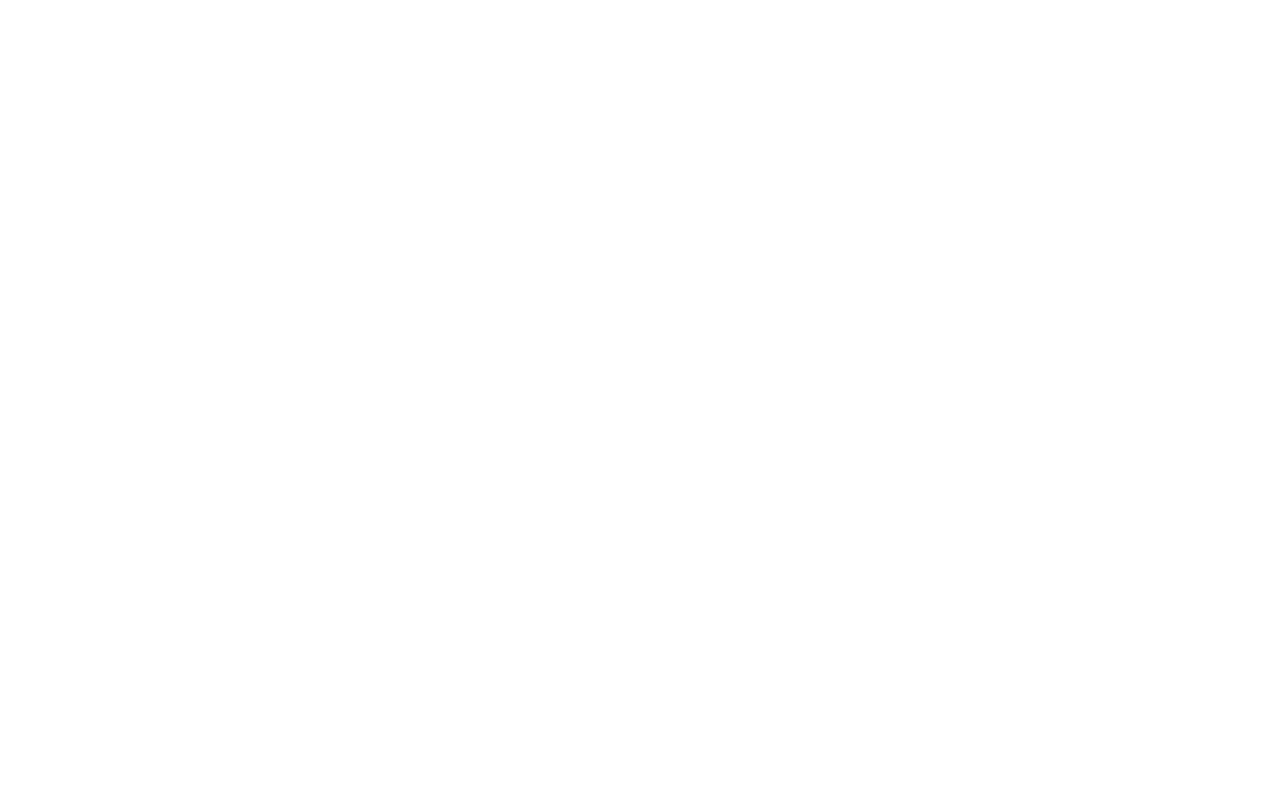
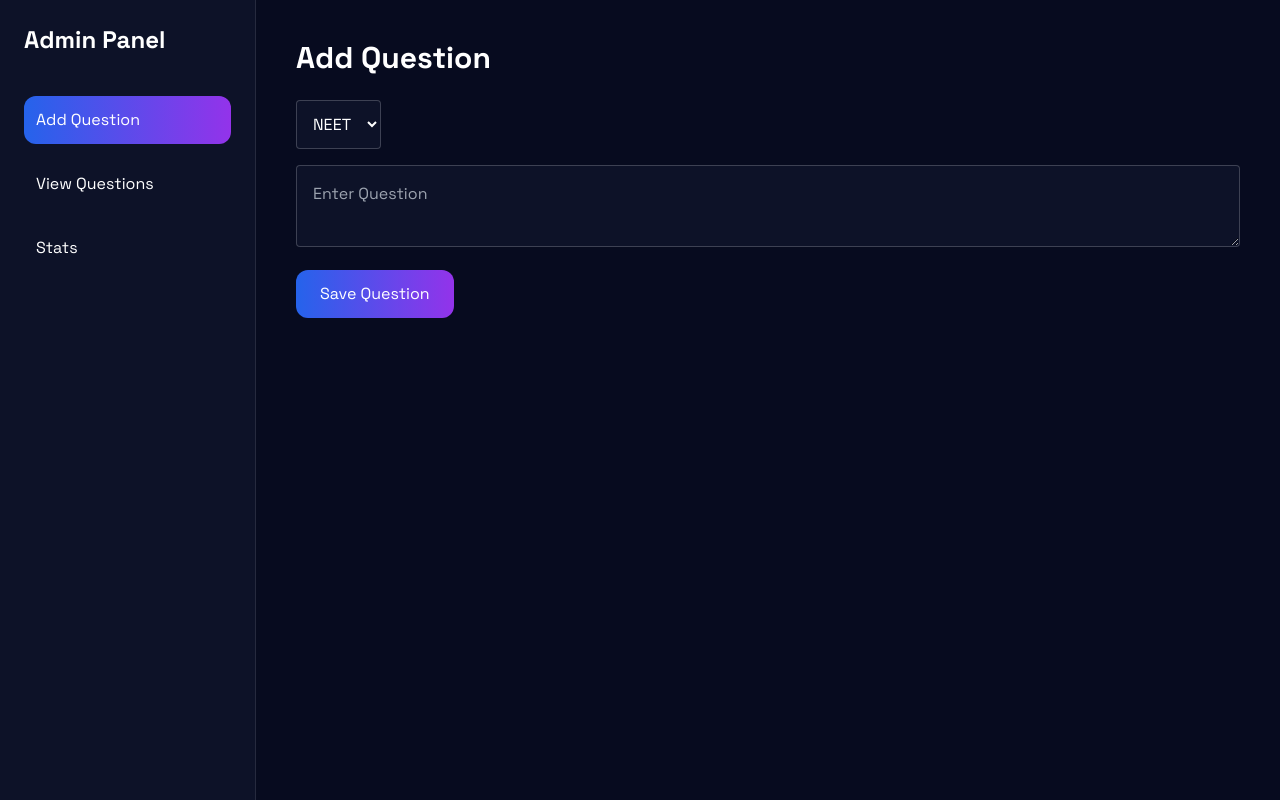
Before and after one commit to Aishii09/Quiz, a React (Create React App) app: page /admin in a window 1280 px wide. Before the commit this address had no page. Built offline with nearby package versions, Linux system fonts and the light colour scheme.

Commit message:
what I worked on today

```diff
--- a/src/App.js
+++ b/src/App.js
@@ -1,5 +1,6 @@
-import { BrowserRouter as Router, Routes, Route } from "react-router-dom";
+import { BrowserRouter as Router, Routes, Route, Navigate } from "react-router-dom";
 
+// MAIN PAGES
 import Landing from "./pages/Landing";
 import Login from "./pages/Login";
 import Register from "./pages/Register";
@@ -10,19 +11,27 @@
 import Profile from "./pages/Profile";
 import Bookmarks from "./pages/Bookmarks";
 
-// DEMO / QUIZ FLOW
+// DEMO
 import DemoHome from "./pages/DemoHome";
 import DemoQuiz from "./pages/DemoQuiz";
 import DemoResult from "./pages/DemoResult";
+
+// ADMIN (ONLY THIS)
+import Admin from "./pages/Admin";
 
 function App() {
   return (
     <Router>
       <Routes>
-        {/* AUTH & MAIN */}
+
+        {/* DEFAULT */}
         <Route path="/" element={<Landing />} />
+
+        {/* AUTH */}
         <Route path="/login" element={<Login />} />
         <Route path="/register" element={<Register />} />
+
+        {/* USER */}
         <Route path="/home" element={<Home />} />
         <Route path="/quizzes" element={<Quizzes />} />
         <Route path="/results" element={<Results />} />
@@ -32,10 +41,15 @@
 
         {/* DEMO */}
         <Route path="/demo" element={<DemoHome />} />
-
-        {/* QUIZ ROUTES (IMPORTANT) */}
         <Route path="/quiz/:quizId" element={<DemoQuiz />} />
         <Route path="/result/:quizId" element={<DemoResult />} />
+
+        {/* ADMIN */}
+        <Route path="/admin" element={<Admin />} />
+
+        {/* FALLBACK */}
+        <Route path="*" element={<Navigate to="/" />} />
+
       </Routes>
     </Router>
   );
--- /dev/null
+++ b/src/components/AdminRoute.jsx
@@ -0,0 +1,11 @@
+import { Navigate } from "react-router-dom";
+
+export default function AdminRoute({ children }) {
+  const isAdmin = localStorage.getItem("isAdmin");
+
+  if (!isAdmin) {
+    return <Navigate to="/admin/login" />;
+  }
+
+  return children;
+}
--- /dev/null
+++ b/src/main.jsx
@@ -0,0 +1,10 @@
+import React from "react";
+import ReactDOM from "react-dom/client";
+import { BrowserRouter } from "react-router-dom";
+import App from "./App";
+
+ReactDOM.createRoot(document.getElementById("root")).render(
+  <BrowserRouter>
+    <App />
+  </BrowserRouter>
+);
--- /dev/null
+++ b/src/pages/Admin.jsx
@@ -0,0 +1,138 @@
+import { useState } from "react";
+
+export default function Admin() {
+  const [activeTab, setActiveTab] = useState("add");
+
+  return (
+    <div className="min-h-screen bg-[#070B1F] text-white flex">
+
+      {/* SIDEBAR */}
+      <div className="w-64 bg-[#0D1228] p-6 border-r border-white/10">
+        <h2 className="text-2xl font-bold mb-10">Admin Panel</h2>
+
+        <div className="space-y-4">
+          <button
+            onClick={() => setActiveTab("add")}
+            className={`block w-full text-left p-3 rounded-xl ${
+              activeTab === "add"
+                ? "bg-gradient-to-r from-blue-600 to-purple-600"
+                : "hover:bg-white/10"
+            }`}
+          >
+            Add Question
+          </button>
+
+          <button
+            onClick={() => setActiveTab("view")}
+            className={`block w-full text-left p-3 rounded-xl ${
+              activeTab === "view"
+                ? "bg-gradient-to-r from-blue-600 to-purple-600"
+                : "hover:bg-white/10"
+            }`}
+          >
+            View Questions
+          </button>
+
+          <button
+            onClick={() => setActiveTab("stats")}
+            className={`block w-full text-left p-3 rounded-xl ${
+              activeTab === "stats"
+                ? "bg-gradient-to-r from-blue-600 to-purple-600"
+                : "hover:bg-white/10"
+            }`}
+          >
+            Stats
+          </button>
+        </div>
+      </div>
+
+      {/* MAIN CONTENT */}
+      <div className="flex-1 p-10">
+        {activeTab === "add" && <AddQuestion />}
+        {activeTab === "view" && <ViewQuestions />}
+        {activeTab === "stats" && <Stats />}
+      </div>
+    </div>
+  );
+}
+
+/* ================= ADD QUESTION ================= */
+
+function AddQuestion() {
+  const [question, setQuestion] = useState("");
+  const [exam, setExam] = useState("NEET");
+
+  const handleSubmit = () => {
+    alert("Question saved (backend later)");
+  };
+
+  return (
+    <div>
+      <h1 className="text-3xl font-bold mb-6">Add Question</h1>
+
+      <select
+        value={exam}
+        onChange={(e) => setExam(e.target.value)}
+        className="mb-4 p-3 rounded bg-[#0D1228] border border-white/20"
+      >
+        <option>NEET</option>
+        <option>CET</option>
+        <option>JEE</option>
+      </select>
+
+      <textarea
+        placeholder="Enter Question"
+        value={question}
+        onChange={(e) => setQuestion(e.target.value)}
+        className="w-full p-4 rounded bg-[#0D1228] border border-white/20 mb-4"
+      />
+
+      <button
+        onClick={handleSubmit}
+        className="px-6 py-3 rounded-xl bg-gradient-to-r from-blue-600 to-purple-600"
+      >
+        Save Question
+      </button>
+    </div>
+  );
+}
+
+/* ================= VIEW QUESTIONS ================= */
+
+function ViewQuestions() {
+  return (
+    <div>
+      <h1 className="text-3xl font-bold mb-6">All Questions</h1>
+      <p className="text-white/50">
+        Questions will appear here after backend connection.
+      </p>
+    </div>
+  );
+}
+
+/* ================= STATS ================= */
+
+function Stats() {
+  return (
+    <div>
+      <h1 className="text-3xl font-bold mb-6">Platform Stats</h1>
+
+      <div className="grid grid-cols-3 gap-6">
+        <div className="bg-white/5 p-6 rounded-2xl">
+          <h2>Total Users</h2>
+          <p className="text-3xl font-bold mt-2">0</p>
+        </div>
+
+        <div className="bg-white/5 p-6 rounded-2xl">
+          <h2>Total Questions</h2>
+          <p className="text-3xl font-bold mt-2">0</p>
+        </div>
+
+        <div className="bg-white/5 p-6 rounded-2xl">
+          <h2>Active Exams</h2>
+          <p className="text-3xl font-bold mt-2">3</p>
+        </div>
+      </div>
+    </div>
+  );
+}
--- a/src/pages/DemoHome.jsx
+++ b/src/pages/DemoHome.jsx
@@ -14,7 +14,7 @@
         {exams.map((exam) => (
           <div
             key={exam}
-            onClick={() => navigate(`/demo/${exam}`)}
+            onClick={() => navigate(`/quiz/${exam}`)}
             className="bg-[#1c2127] p-8 rounded-xl text-center cursor-pointer hover:bg-primary/20 hover:scale-105 transition"
           >
             <h2 className="text-2xl font-bold uppercase">{exam}</h2>
```
